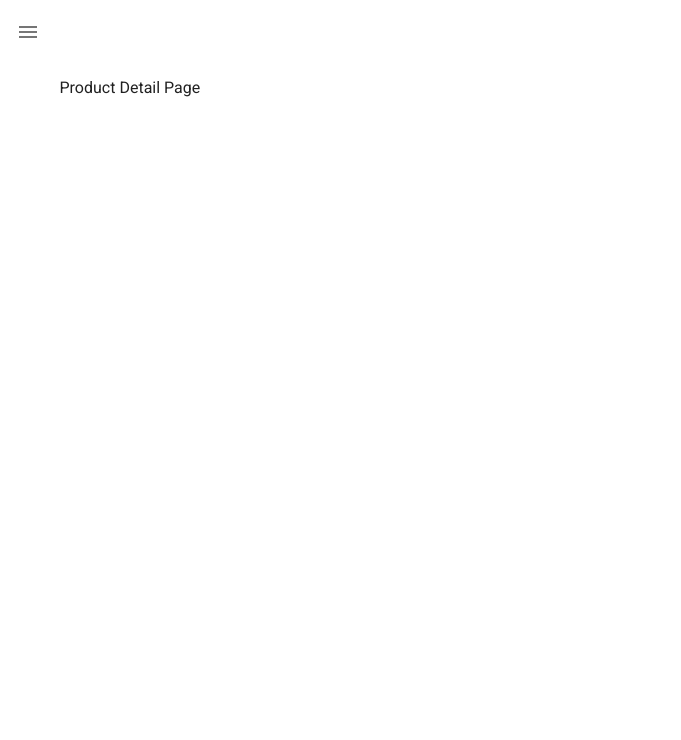
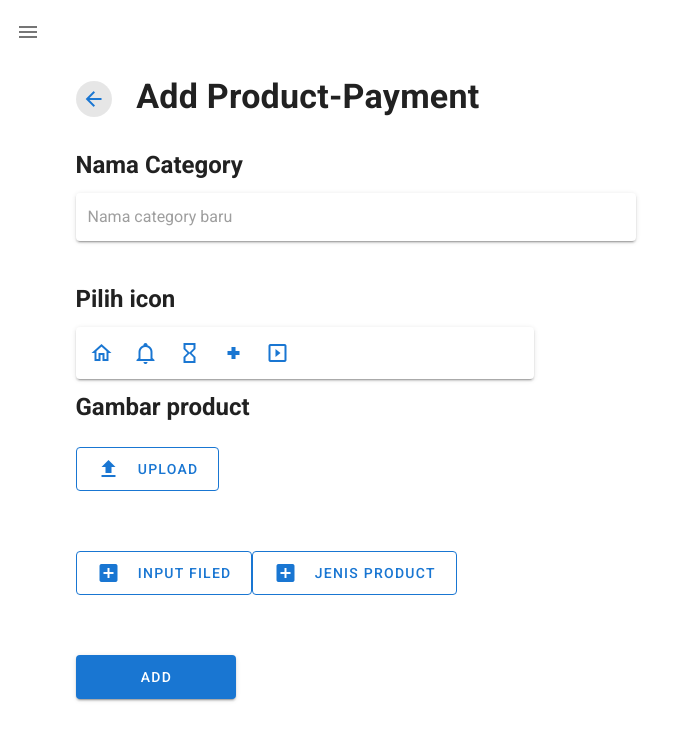
Before and after one commit to gozzafadillah/front-end, a Nuxt app: page /products/addProductPayment in a window 1280 px wide. Shown: the top 740 px of the page, without its empty margins (0-681 px from the left). Built offline with nearby package versions, Linux system fonts and the light colour scheme.

Commit message:
feat:Added AddCategory,AddProductPayment

```diff
--- /dev/null
+++ b/pages/products/addCategory.vue
@@ -0,0 +1,79 @@
+<template>
+  <div class="ml-4">
+
+    <div class="font-weight-bold display-1 mb-8">
+        <v-btn icon to="/products" class="mr-4">
+            <v-icon color="primary">
+                mdi-arrow-left
+            </v-icon>
+        </v-btn>
+        Add Category
+    </div>
+    <div class="font-weight-bold headline mb-3">
+        Nama Category
+    </div>
+
+    <v-row>
+        <v-col cols="6">
+            <v-text-field
+            solo
+            placeholder="Nama category baru"
+            >
+            </v-text-field>
+        </v-col>
+    </v-row>
+
+    <div class="font-weight-bold headline my-3">
+        Pilih icon
+    </div>
+
+    <v-card max-width="40%">
+        <v-card-actions>
+            <v-btn icon>
+                <v-icon color="primary">
+                    mdi-home-outline
+                </v-icon>
+            </v-btn>
+            <v-btn icon>
+                <v-icon color="primary">
+                    mdi-bell-outline
+                </v-icon>
+            </v-btn>
+            <v-btn icon>
+                <v-icon color="primary">
+                    mdi-timer-sand-empty
+                </v-icon>
+            </v-btn>
+            <v-btn icon>
+                <v-icon color="primary">
+                    mdi-hospital
+                </v-icon>
+            </v-btn>
+            <v-btn icon>
+                <v-icon color="primary">
+                    mdi-play-box-outline
+                </v-icon>
+            </v-btn>
+        </v-card-actions>
+    </v-card>
+
+    <v-btn
+    color="primary"
+    class="px-10 mt-10"
+    large
+    >
+        Add
+    </v-btn>
+
+  </div>
+</template>
+
+<script>
+export default {
+    name: 'addCategory'
+}
+</script>
+
+<style>
+
+</style>
--- /dev/null
+++ b/pages/products/addProductPayment.vue
@@ -0,0 +1,121 @@
+<template>
+  <div class="ml-4">
+
+    <div class="font-weight-bold display-1 mb-8">
+        <v-btn icon to="/products" class="mr-4">
+            <v-icon color="primary">
+                mdi-arrow-left
+            </v-icon>
+        </v-btn>
+        Add Product-Payment
+    </div>
+    <div class="font-weight-bold headline mb-3">
+        Nama Category
+    </div>
+
+    <v-row>
+        <v-col cols="6">
+            <v-text-field
+            solo
+            placeholder="Nama category baru"
+            >
+            </v-text-field>
+        </v-col>
+    </v-row>
+
+    <div class="font-weight-bold headline my-3">
+        Pilih icon
+    </div>
+
+    <v-card max-width="40%">
+        <v-card-actions>
+            <v-btn icon>
+                <v-icon color="primary">
+                    mdi-home-outline
+                </v-icon>
+            </v-btn>
+            <v-btn icon>
+                <v-icon color="primary">
+                    mdi-bell-outline
+                </v-icon>
+            </v-btn>
+            <v-btn icon>
+                <v-icon color="primary">
+                    mdi-timer-sand-empty
+                </v-icon>
+            </v-btn>
+            <v-btn icon>
+                <v-icon color="primary">
+                    mdi-hospital
+                </v-icon>
+            </v-btn>
+            <v-btn icon>
+                <v-icon color="primary">
+                    mdi-play-box-outline
+                </v-icon>
+            </v-btn>
+        </v-card-actions>
+    </v-card>
+
+    <div class="font-weight-bold headline my-3">
+        Gambar product
+    </div>
+
+    <v-btn
+    color="primary"
+    class="px-5 mt-3"
+    large
+    outlined
+    >
+        <v-icon class="mr-4">
+            mdi-upload
+        </v-icon>
+        Upload
+    </v-btn>
+
+    <div>
+        <v-btn
+        color="primary"
+        class="px-5 mt-15"
+        large
+        outlined
+        >
+            <v-icon class="mr-4">
+                mdi-plus-box
+            </v-icon>
+            input filed
+        </v-btn>
+
+        <v-btn
+        color="primary"
+        class="px-5 mt-15"
+        large
+        outlined
+        >
+            <v-icon class="mr-4">
+                mdi-plus-box
+            </v-icon>
+            jenis product
+        </v-btn>
+    </div>
+
+    <v-btn
+    color="primary"
+    class="px-16 mt-15"
+    large
+    >
+        Add
+    </v-btn>
+
+  </div>
+</template>
+
+<script>
+export default {
+    name: 'addProductPayment'
+}
+</script>
+
+<style>
+
+</style>
--- a/pages/products/index.vue
+++ b/pages/products/index.vue
@@ -144,7 +144,7 @@
                 <v-col cols="2">
                     <v-card
                      class="text-center py-14"
-                     @click="addCategory()"
+                     to="/products/addCategory"
                      height="160"
                      color="primary"
                      dark
@@ -218,9 +218,11 @@
                     color="primary"
                     dark
                     >
-                        <v-icon x-large>
-                            mdi-plus-box
-                        </v-icon>
+                        <v-btn icon to="/products/addProductPayment">
+                            <v-icon x-large>
+                                mdi-plus-box
+                            </v-icon>
+                        </v-btn>
                     </v-card>
                 </v-col>
             </v-row>
```
